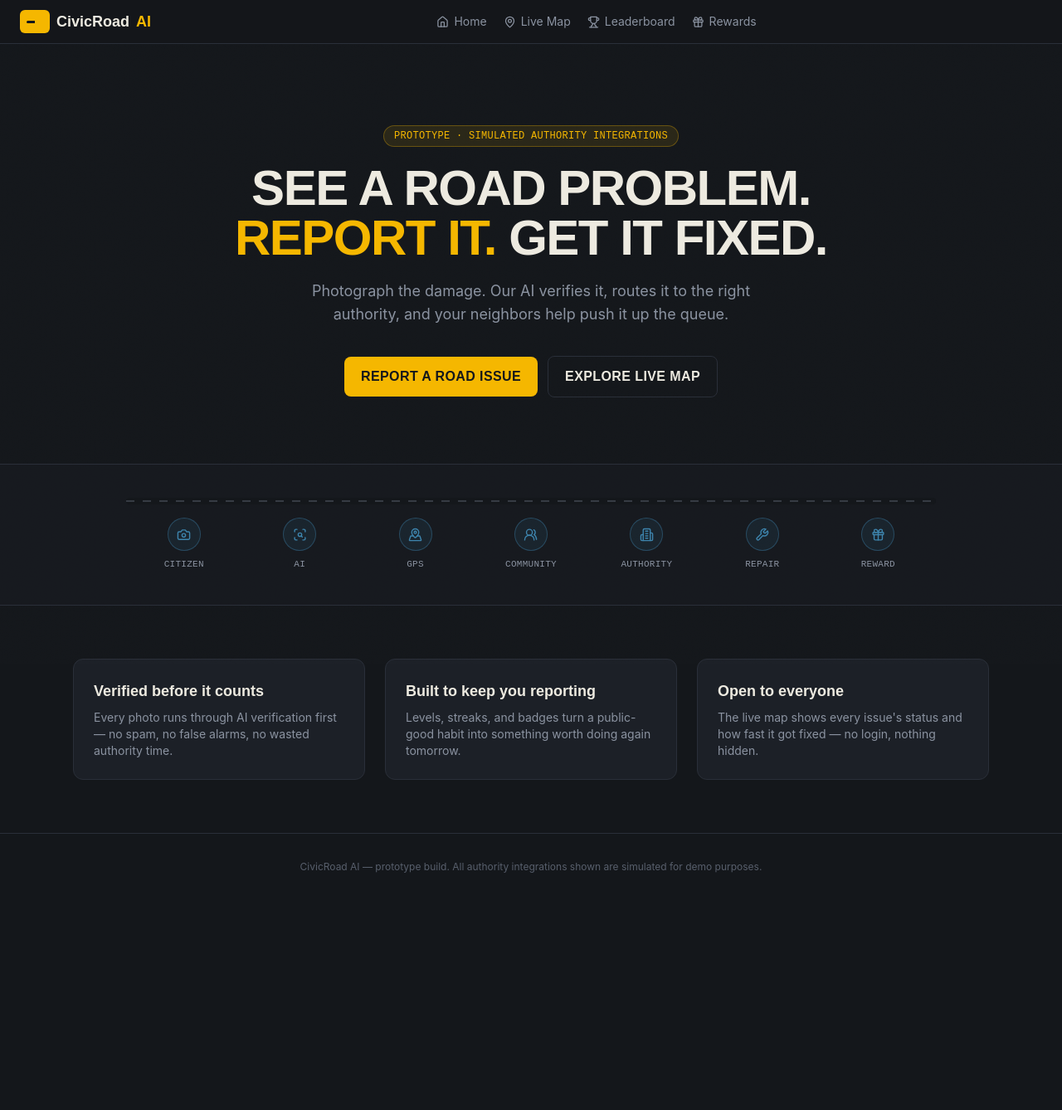
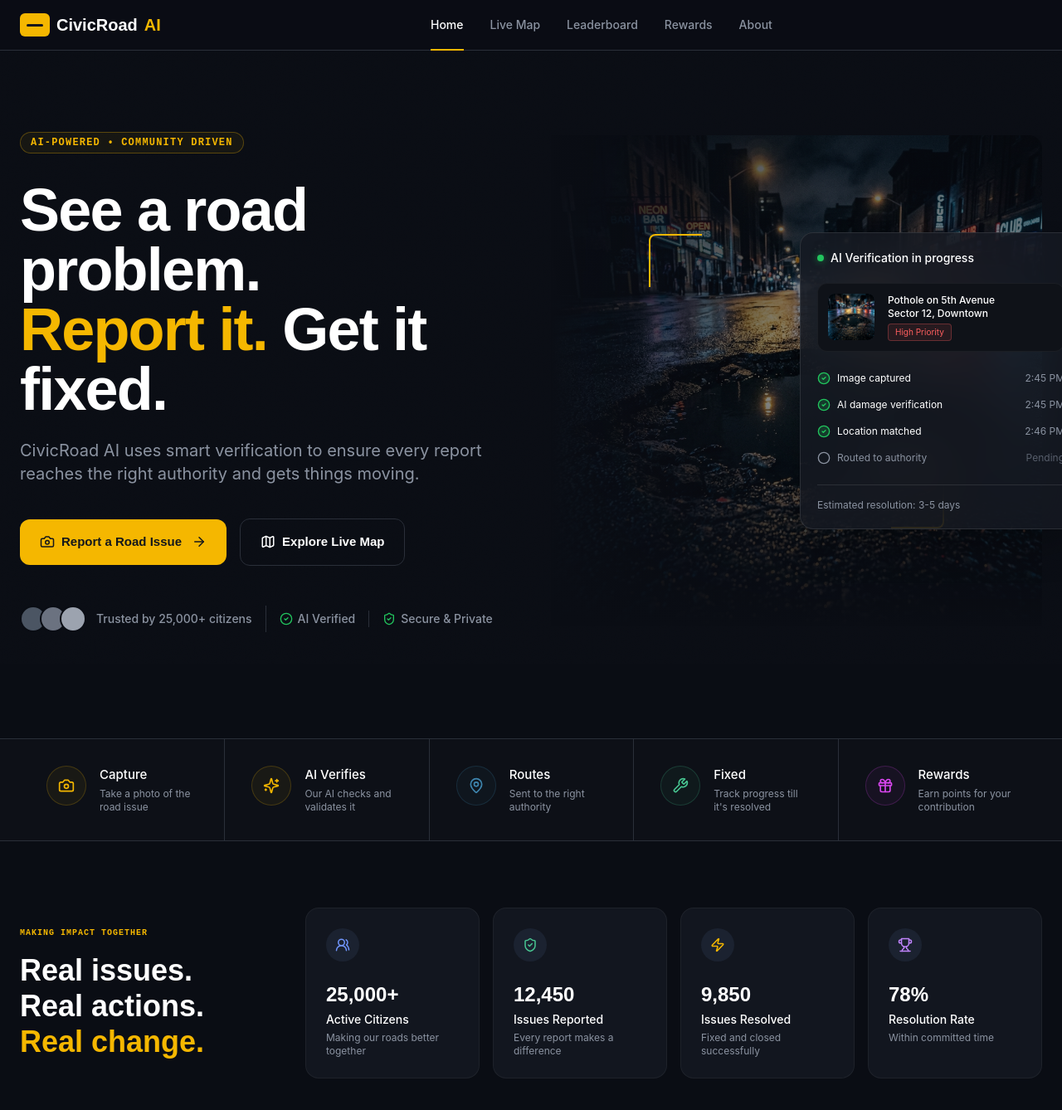
Before and after one commit to codewithvedant-19/civicai, a Next.js app: page / in a window 1280 px wide. Shown: the top 1338 px of the page at 83% size. Before the commit the page ends 1085 px from the top, so only its background shows below. Built offline with nearby package versions, Linux system fonts and the light colour scheme; no server answers.

Commit message:
feat: redesign homepage hero section with enhanced layout, imagery, and AI-focused messaging

```diff
--- a/app/page.tsx
+++ b/app/page.tsx
@@ -1,90 +1,260 @@
 "use client";
 import Link from "next/link";
-import { Camera, ScanSearch, MapPinned, Users2, Building2, Wrench, Gift } from "lucide-react";
+import Image from "next/image";
+import { Camera, ArrowRight, Map, ShieldCheck, Sparkles, MapPin, Wrench, Gift, Users2, Zap, Trophy, CheckCircle2, Circle } from "lucide-react";
 import Navbar from "@/components/Navbar";
 import { useCurrentUser } from "@/lib/useCurrentUser";
-
-const FLOW = [
-  { icon: Camera, label: "Citizen" },
-  { icon: ScanSearch, label: "AI" },
-  { icon: MapPinned, label: "GPS" },
-  { icon: Users2, label: "Community" },
-  { icon: Building2, label: "Authority" },
-  { icon: Wrench, label: "Repair" },
-  { icon: Gift, label: "Reward" },
-];
 
 export default function HomePage() {
   const { user } = useCurrentUser();
 
   return (
-    <div>
+    <div className="min-h-screen bg-[#0a0d14] text-white">
       <Navbar user={user} />
 
-      {/* Hero */}
-      <section className="relative overflow-hidden border-b border-asphalt-line">
-        <div className="mx-auto max-w-4xl px-6 pb-20 pt-24 text-center">
-          <span className="mb-5 inline-block rounded-full border border-amber/30 bg-amber/10 px-3 py-1 font-mono text-xs uppercase tracking-wide text-amber">
-            Prototype · simulated authority integrations
+      {/* Hero Section */}
+      <section className="relative overflow-hidden pt-12 pb-16 md:pt-24 md:pb-32 px-6">
+        <div className="mx-auto max-w-7xl grid grid-cols-1 lg:grid-cols-2 gap-12 items-center">
+
+          {/* Left Column */}
+          <div className="z-10">
+            <div className="inline-flex items-center gap-2 rounded-full border border-amber/30 bg-amber/5 px-3 py-1 mb-8">
+              <span className="font-mono text-[10px] sm:text-xs uppercase tracking-widest text-amber font-semibold">
+                AI-Powered • Community Driven
               </span>
-          <h1 className="font-display text-4xl font-bold uppercase leading-[1.1] tracking-tight text-ink sm:text-6xl">
-            See a road problem.
-            <br />
+            </div>
+
+            <h1 className="font-display text-5xl sm:text-6xl md:text-7xl font-bold leading-[1.1] tracking-tight text-white mb-6">
+              See a road problem.<br />
               <span className="text-amber">Report it.</span> Get it fixed.
             </h1>
-          <p className="mx-auto mt-5 max-w-xl text-lg text-ink-muted">
-            Photograph the damage. Our AI verifies it, routes it to the right authority,
-            and your neighbors help push it up the queue.
+
+            <p className="max-w-xl text-lg sm:text-xl text-ink-muted mb-10 leading-relaxed">
+              CivicRoad AI uses smart verification to ensure every report reaches the right authority and gets things moving.
             </p>
-          <div className="mt-9 flex flex-wrap items-center justify-center gap-3">
-            <Link href="/report" className="rounded-lg bg-amber px-5 py-3 font-display font-semibold uppercase tracking-wide text-asphalt hover:bg-amber/90">
+
+            <div className="flex flex-col sm:flex-row items-start sm:items-center gap-4 mb-12">
+              <Link href="/report" className="flex items-center justify-center gap-2 rounded-xl bg-amber px-6 py-4 font-display text-[15px] font-bold text-asphalt hover:bg-amber/90 transition-colors w-full sm:w-auto">
+                <Camera size={18} />
                 Report a Road Issue
+                <ArrowRight size={18} className="ml-1" />
               </Link>
-            <Link href="/map" className="rounded-lg border border-asphalt-line px-5 py-3 font-display font-semibold uppercase tracking-wide text-ink hover:border-teal/50">
+              <Link href="/map" className="flex items-center justify-center gap-2 rounded-xl border border-asphalt-line bg-transparent px-6 py-4 font-display text-[15px] font-semibold text-white hover:bg-asphalt-surface transition-colors w-full sm:w-auto">
+                <Map size={18} />
                 Explore Live Map
               </Link>
             </div>
+
+            <div className="flex flex-wrap items-center gap-4 text-sm text-ink-muted font-medium">
+              <div className="flex items-center gap-3 pr-4 border-r border-asphalt-line">
+                <div className="flex -space-x-2">
+                  <div className="h-8 w-8 rounded-full border-2 border-[#0a0d14] bg-gray-600"></div>
+                  <div className="h-8 w-8 rounded-full border-2 border-[#0a0d14] bg-gray-500"></div>
+                  <div className="h-8 w-8 rounded-full border-2 border-[#0a0d14] bg-gray-400"></div>
+                </div>
+                <span>Trusted by 25,000+ citizens</span>
+              </div>
+              <div className="flex items-center gap-1.5 text-green-500">
+                <CheckCircle2 size={16} />
+                <span className="text-ink-muted">AI Verified</span>
+              </div>
+              <div className="flex items-center gap-1.5 text-green-500 border-l border-asphalt-line pl-4">
+                <ShieldCheck size={16} />
+                <span className="text-ink-muted">Secure & Private</span>
+              </div>
+            </div>
           </div>
 
-        {/* Literal road: a single asphalt strip carries the flow, instead of an icon+arrow chain */}
-        <div className="border-t border-asphalt-line bg-asphalt-surface/40 py-10">
-          <div className="mx-auto max-w-5xl px-6">
-            <div className="relative h-2 rounded-full bg-asphalt">
-              <div className="absolute inset-x-0 top-1/2 h-[2px] -translate-y-1/2 bg-dash-line text-ink-faint/50" />
+          {/* Right Column - Visual */}
+          <div className="relative w-full aspect-square md:aspect-[4/3] lg:aspect-square flex items-center justify-center">
+            {/* The Image with Targeting overlay */}
+            <div className="absolute inset-0 z-0">
+              <div className="absolute inset-0 bg-gradient-to-r from-[#0a0d14] via-transparent to-transparent z-10 lg:block hidden"></div>
+              <div className="absolute inset-0 bg-gradient-to-t from-[#0a0d14] via-transparent to-[#0a0d14]/40 z-10"></div>
+              <Image
+                src="/hero-pothole.jpg"
+                alt="Pothole at night"
+                fill
+                className="object-cover rounded-2xl opacity-60"
+                priority
+              />
+              {/* Yellow Targeting Bracket - Top Left */}
+              <div className="absolute top-[20%] left-[20%] w-16 h-16 border-t-2 border-l-2 border-amber z-10 rounded-tl-lg"></div>
+              {/* Yellow Targeting Bracket - Bottom Right */}
+              <div className="absolute bottom-[20%] right-[20%] w-16 h-16 border-b-2 border-r-2 border-amber z-10 rounded-br-lg"></div>
             </div>
-            <div className="mt-4 grid grid-cols-4 gap-y-6 sm:grid-cols-7">
-              {FLOW.map((step) => (
-                <div key={step.label} className="flex flex-col items-center gap-2">
-                  <div className="flex h-10 w-10 items-center justify-center rounded-full border border-teal/40 bg-teal/10 text-teal">
-                    <step.icon size={17} />
+
+            {/* Floating Card */}
+            <div className="relative z-20 bg-[#161a22]/80 backdrop-blur-xl border border-white/10 rounded-2xl p-5 shadow-2xl w-full max-w-[340px] ml-auto lg:-mr-12">
+              <div className="flex items-center gap-2 mb-5">
+                <div className="h-2 w-2 rounded-full bg-green-500 shadow-[0_0_8px_rgba(34,197,94,0.6)]"></div>
+                <span className="text-sm font-medium text-white">AI Verification in progress</span>
               </div>
-                  <span className="font-mono text-[11px] uppercase tracking-wide text-ink-muted">{step.label}</span>
+
+              <div className="flex gap-4 mb-6 bg-[#0f1218] p-3 rounded-xl border border-white/5">
+                <div className="h-14 w-14 rounded-lg bg-gray-800 relative overflow-hidden flex-shrink-0">
+                  <Image src="/hero-pothole.jpg" alt="thumbnail" fill className="object-cover" />
                 </div>
-              ))}
+                <div className="flex flex-col justify-center">
+                  <h4 className="text-xs text-white font-medium mb-1">Pothole on 5th Avenue<br/>Sector 12, Downtown</h4>
+                  <span className="text-[10px] text-[#ff5f5f] border border-[#ff5f5f]/30 bg-[#ff5f5f]/10 rounded px-2 py-0.5 w-fit">High Priority</span>
+                </div>
+              </div>
+
+              <div className="space-y-4 mb-6">
+                <div className="flex items-center justify-between text-xs">
+                  <div className="flex items-center gap-2 text-white">
+                    <CheckCircle2 size={16} className="text-green-500 fill-green-500/20" />
+                    <span>Image captured</span>
+                  </div>
+                  <span className="text-ink-muted">2:45 PM</span>
+                </div>
+                <div className="flex items-center justify-between text-xs">
+                  <div className="flex items-center gap-2 text-white">
+                    <CheckCircle2 size={16} className="text-green-500 fill-green-500/20" />
+                    <span>AI damage verification</span>
+                  </div>
+                  <span className="text-ink-muted">2:45 PM</span>
+                </div>
+                <div className="flex items-center justify-between text-xs">
+                  <div className="flex items-center gap-2 text-white">
+                    <CheckCircle2 size={16} className="text-green-500 fill-green-500/20" />
+                    <span>Location matched</span>
+                  </div>
+                  <span className="text-ink-muted">2:46 PM</span>
+                </div>
+                <div className="flex items-center justify-between text-xs">
+                  <div className="flex items-center gap-2 text-white">
+                    <Circle size={16} className="text-ink-muted" />
+                    <span className="text-ink-muted">Routed to authority</span>
+                  </div>
+                  <span className="text-ink-faint">Pending</span>
+                </div>
+              </div>
+
+              <div className="pt-4 border-t border-white/10 text-xs text-ink-muted">
+                Estimated resolution: 3-5 days
+              </div>
             </div>
           </div>
         </div>
       </section>
 
-      {/* Value props */}
-      <section className="mx-auto max-w-6xl px-6 py-16">
-        <div className="grid gap-6 md:grid-cols-3">
-          {[
-            { title: "Verified before it counts", body: "Every photo runs through AI verification first — no spam, no false alarms, no wasted authority time." },
-            { title: "Built to keep you reporting", body: "Levels, streaks, and badges turn a public-good habit into something worth doing again tomorrow." },
-            { title: "Open to everyone", body: "The live map shows every issue's status and how fast it got fixed — no login, nothing hidden." },
-          ].map((v) => (
-            <div key={v.title} className="rounded-xl border border-asphalt-line bg-asphalt-surface p-6">
-              <h3 className="font-display text-lg font-semibold text-ink">{v.title}</h3>
-              <p className="mt-2 text-sm text-ink-muted">{v.body}</p>
+      {/* Features Row */}
+      <section className="border-y border-asphalt-line bg-[#0d1017]">
+        <div className="mx-auto max-w-7xl px-6">
+          <div className="grid grid-cols-2 md:grid-cols-5 divide-x divide-y md:divide-y-0 divide-asphalt-line">
+
+            <div className="p-6 md:p-8 flex items-start gap-4">
+              <div className="flex h-12 w-12 items-center justify-center rounded-full border border-amber/20 bg-amber/5 text-amber shrink-0">
+                <Camera size={20} />
               </div>
-          ))}
+              <div>
+                <h3 className="text-white font-medium text-[15px] mb-1">Capture</h3>
+                <p className="text-xs text-ink-muted">Take a photo of the road issue</p>
+              </div>
+            </div>
+
+            <div className="p-6 md:p-8 flex items-start gap-4">
+              <div className="flex h-12 w-12 items-center justify-center rounded-full border border-amber/20 bg-amber/5 text-amber shrink-0">
+                <Sparkles size={20} />
+              </div>
+              <div>
+                <h3 className="text-white font-medium text-[15px] mb-1">AI Verifies</h3>
+                <p className="text-xs text-ink-muted">Our AI checks and validates it</p>
+              </div>
+            </div>
+
+            <div className="p-6 md:p-8 flex items-start gap-4">
+              <div className="flex h-12 w-12 items-center justify-center rounded-full border border-teal/20 bg-teal/5 text-teal shrink-0">
+                <MapPin size={20} />
+              </div>
+              <div>
+                <h3 className="text-white font-medium text-[15px] mb-1">Routes</h3>
+                <p className="text-xs text-ink-muted">Sent to the right authority</p>
+              </div>
+            </div>
+
+            <div className="p-6 md:p-8 flex items-start gap-4">
+              <div className="flex h-12 w-12 items-center justify-center rounded-full border border-[#48c792]/20 bg-[#48c792]/5 text-[#48c792] shrink-0">
+                <Wrench size={20} />
+              </div>
+              <div>
+                <h3 className="text-white font-medium text-[15px] mb-1">Fixed</h3>
+                <p className="text-xs text-ink-muted">Track progress till it's resolved</p>
+              </div>
+            </div>
+
+            <div className="p-6 md:p-8 flex items-start gap-4">
+              <div className="flex h-12 w-12 items-center justify-center rounded-full border-[#d946ef]/20 border bg-[#d946ef]/5 text-[#d946ef] shrink-0">
+                <Gift size={20} />
+              </div>
+              <div>
+                <h3 className="text-white font-medium text-[15px] mb-1">Rewards</h3>
+                <p className="text-xs text-ink-muted">Earn points for your contribution</p>
+              </div>
+            </div>
+
+          </div>
         </div>
       </section>
 
-      <footer className="border-t border-asphalt-line py-8 text-center text-xs text-ink-faint">
-        CivicRoad AI — prototype build. All authority integrations shown are simulated for demo purposes.
-      </footer>
+      {/* Stats Section */}
+      <section className="mx-auto max-w-7xl px-6 py-20">
+        <div className="flex flex-col lg:flex-row gap-12 lg:items-center">
+
+          <div className="lg:w-1/4">
+            <span className="text-[10px] font-mono uppercase tracking-widest text-amber font-semibold block mb-4">
+              Making impact together
+            </span>
+            <h2 className="font-display text-4xl font-bold leading-[1.2] text-white">
+              Real issues.<br />
+              Real actions.<br />
+              <span className="text-amber">Real change.</span>
+            </h2>
+          </div>
+
+          <div className="lg:w-3/4 grid grid-cols-1 sm:grid-cols-2 lg:grid-cols-4 gap-4">
+            <div className="rounded-2xl border border-white/5 bg-[#12161f] p-6">
+              <div className="flex h-10 w-10 items-center justify-center rounded-full bg-[#1b2230] text-[#7196ff] mb-6">
+                <Users2 size={18} />
+              </div>
+              <div className="text-2xl font-display font-bold text-white mb-1">25,000+</div>
+              <div className="text-sm font-medium text-white mb-1">Active Citizens</div>
+              <div className="text-xs text-ink-muted">Making our roads better together</div>
+            </div>
+
+            <div className="rounded-2xl border border-white/5 bg-[#12161f] p-6">
+              <div className="flex h-10 w-10 items-center justify-center rounded-full bg-[#1b2230] text-[#48c792] mb-6">
+                <ShieldCheck size={18} />
+              </div>
+              <div className="text-2xl font-display font-bold text-white mb-1">12,450</div>
+              <div className="text-sm font-medium text-white mb-1">Issues Reported</div>
+              <div className="text-xs text-ink-muted">Every report makes a difference</div>
+            </div>
+
+            <div className="rounded-2xl border border-white/5 bg-[#12161f] p-6">
+              <div className="flex h-10 w-10 items-center justify-center rounded-full bg-[#1b2230] text-amber mb-6">
+                <Zap size={18} />
+              </div>
+              <div className="text-2xl font-display font-bold text-white mb-1">9,850</div>
+              <div className="text-sm font-medium text-white mb-1">Issues Resolved</div>
+              <div className="text-xs text-ink-muted">Fixed and closed successfully</div>
+            </div>
+
+            <div className="rounded-2xl border border-white/5 bg-[#12161f] p-6">
+              <div className="flex h-10 w-10 items-center justify-center rounded-full bg-[#1b2230] text-[#c084fc] mb-6">
+                <Trophy size={18} />
+              </div>
+              <div className="text-2xl font-display font-bold text-white mb-1">78%</div>
+              <div className="text-sm font-medium text-white mb-1">Resolution Rate</div>
+              <div className="text-xs text-ink-muted">Within committed time</div>
+            </div>
+          </div>
+
+        </div>
+      </section>
+
     </div>
   );
 }
--- a/components/Navbar.tsx
+++ b/components/Navbar.tsx
@@ -1,7 +1,7 @@
 "use client";
 import Link from "next/link";
 import { useRouter } from "next/navigation";
-import { MapPin, Trophy, Gift, LayoutDashboard, ShieldCheck, LogOut, Home } from "lucide-react";
+import { LayoutDashboard, ShieldCheck, LogOut } from "lucide-react";
 import type { PublicUser } from "@/domain/types";
 import { apiPost } from "@/lib/apiClient";
 import NotificationBell from "@/components/NotificationBell";
@@ -16,20 +16,24 @@ export default function Navbar({ user }: { user: PublicUser | null | undefined }
   }
 
   return (
-    <nav className="sticky top-0 z-40 border-b border-asphalt-line bg-asphalt/90 backdrop-blur">
-      <div className="mx-auto flex max-w-7xl items-center justify-between px-4 py-3 md:px-6">
-        <Link href="/" className="flex items-center gap-2 font-display text-lg font-semibold text-ink">
+    <nav className="sticky top-0 z-40 border-b border-asphalt-line bg-[#0a0d14]/90 backdrop-blur">
+      <div className="mx-auto flex max-w-7xl items-center justify-between px-4 py-4 md:px-6">
+        <Link href="/" className="flex items-center gap-2 font-display text-xl font-bold text-white">
           <span className="flex h-7 w-9 items-center justify-center rounded-md bg-amber">
-            <span className="h-[3px] w-5 rounded-full bg-dash-line text-asphalt" />
+            <span className="h-[3px] w-5 rounded-full bg-asphalt" />
           </span>
           CivicRoad <span className="text-amber">AI</span>
         </Link>
 
-        <div className="hidden items-center gap-5 text-sm text-ink-muted md:flex">
-          <Link href="/" className="flex items-center gap-1.5 hover:text-ink"><Home size={15} /> Home</Link>
-          <Link href="/map" className="flex items-center gap-1.5 hover:text-ink"><MapPin size={15} /> Live Map</Link>
-          <Link href="/leaderboard" className="flex items-center gap-1.5 hover:text-ink"><Trophy size={15} /> Leaderboard</Link>
-          <Link href="/rewards" className="flex items-center gap-1.5 hover:text-ink"><Gift size={15} /> Rewards</Link>
+        <div className="hidden items-center gap-8 text-sm font-medium text-ink-muted md:flex">
+          <Link href="/" className="relative text-white">
+            Home
+            <span className="absolute -bottom-[21px] left-0 right-0 h-[2px] bg-amber"></span>
+          </Link>
+          <Link href="/map" className="hover:text-white transition-colors">Live Map</Link>
+          <Link href="/leaderboard" className="hover:text-white transition-colors">Leaderboard</Link>
+          <Link href="/rewards" className="hover:text-white transition-colors">Rewards</Link>
+          <Link href="/about" className="hover:text-white transition-colors">About</Link>
         </div>
 
         <div className="flex items-center gap-3">
@@ -40,14 +44,14 @@ export default function Navbar({ user }: { user: PublicUser | null | undefined }
                 href={
                   user.role === "citizen" ? "/dashboard" : user.role === "super_admin" ? "/admin" : "/authority"
                 }
-                className="hidden items-center gap-1.5 rounded-lg border border-asphalt-line px-3 py-1.5 text-sm text-ink hover:border-amber/50 md:flex"
+                className="hidden items-center gap-1.5 rounded-lg border border-asphalt-line px-4 py-2 text-sm text-ink hover:border-amber/50 md:flex"
               >
                 {user.role === "super_admin" ? <ShieldCheck size={15} /> : <LayoutDashboard size={15} />}
                 Dashboard
               </Link>
               <button
                 onClick={logout}
-                className="flex items-center gap-1.5 rounded-lg bg-asphalt-surface px-3 py-1.5 text-sm text-ink-muted hover:text-ink"
+                className="flex items-center gap-1.5 rounded-lg bg-asphalt-surface px-4 py-2 text-sm text-ink-muted hover:text-white transition-colors"
               >
                 <LogOut size={15} />
                 <span className="hidden md:inline">Log out</span>
@@ -55,10 +59,10 @@ export default function Navbar({ user }: { user: PublicUser | null | undefined }
             </>
           ) : (
             <>
-              <Link href="/login" className="rounded-lg px-3 py-1.5 text-sm text-ink-muted hover:text-ink">
+              <Link href="/login" className="rounded-lg border border-asphalt-line px-5 py-2 text-sm font-medium text-white hover:bg-asphalt-surface transition-colors">
                 Login
               </Link>
-              <Link href="/signup" className="rounded-lg bg-amber px-3 py-1.5 text-sm font-medium text-asphalt hover:bg-amber/90">
+              <Link href="/signup" className="rounded-lg bg-amber px-5 py-2 text-sm font-semibold text-asphalt hover:bg-amber/90 transition-colors">
                 Get Started
               </Link>
             </>
```
Also changed, not shown: public/hero-pothole.jpg (added). Lines whose indentation alone changed are shown as unchanged.
